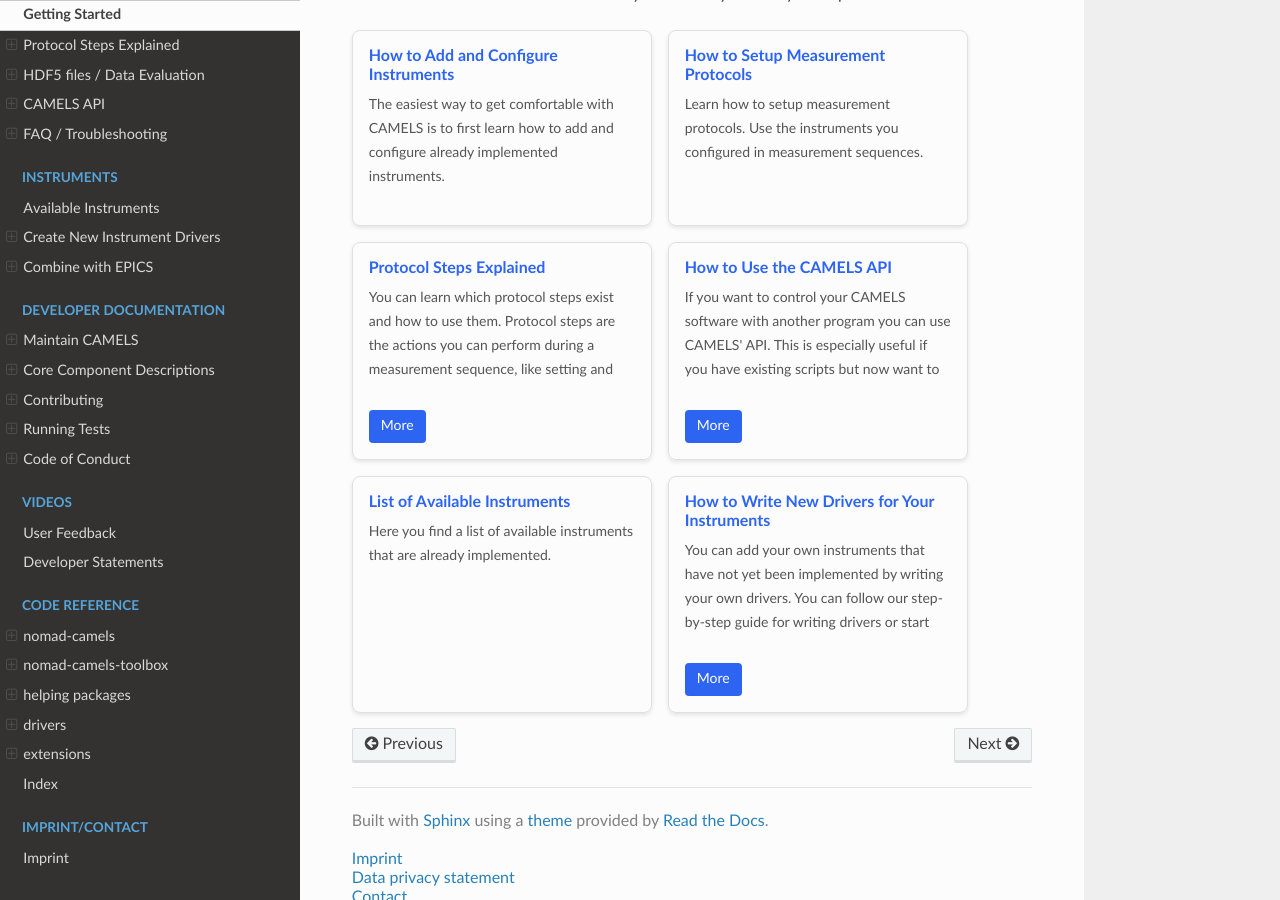
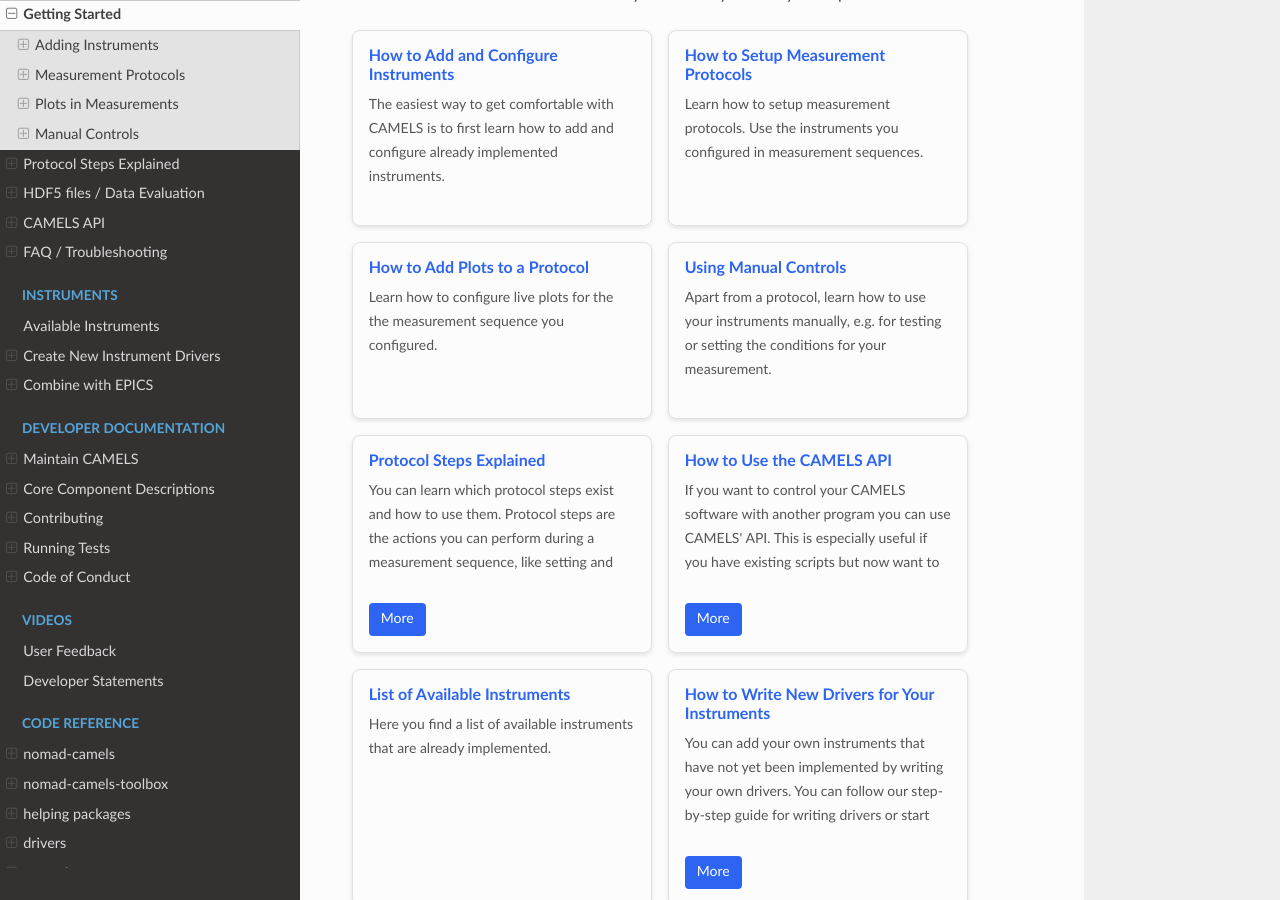
Before and after one commit to FAU-LAP/NOMAD-CAMELS, a Sphinx documentation site: the page built from docs/source/doc/tutorials/quick_start.md, in a window 1280 px wide and 900 px high, scrolled down 304 px. Built offline with Sphinx 7.4.7 and the Read the Docs theme 3.1.0, drawn with Linux system fonts in a browser that asks for light colours; pages that are not in the unit, such as notebooks, are missing from menus; the version number is read from the project's files by our own code.

Commit message:
added more links to quick start

````diff
--- a/docs/source/doc/tutorials/quick_start.md
+++ b/docs/source/doc/tutorials/quick_start.md
@@ -11,6 +11,16 @@
   <a href="quick_start_protocols.html" class="box">
     <span class="box-title">How to Setup Measurement Protocols</span>
     <p class="box-content">Learn how to setup measurement protocols. Use the instruments you configured in measurement sequences.</p>
+  </a>
+
+  <a href="quick_start_plots.html" class="box">
+    <span class="box-title">How to Add Plots to a Protocol</span>
+    <p class="box-content">Learn how to configure live plots for the the measurement sequence you configured.</p>
+  </a>
+
+  <a href="quick_start_manual_controls.html" class="box">
+    <span class="box-title">Using Manual Controls</span>
+    <p class="box-content">Apart from a protocol, learn how to use your instruments manually, e.g. for testing or setting the conditions for your measurement.</p>
   </a>
 
   <a href="../protocol_steps/protocol_steps_landing.html" class="box">
@@ -37,6 +47,17 @@
   </a>
 </div>
 
+
+```{eval-rst}
+.. toctree::
+   :hidden:
+   :maxdepth: 2
+
+   Adding Instruments <quick_start_install.md>
+   Measurement Protocols <quick_start_protocols.md>
+   Plots in Measurements <quick_start_plots.md>
+   Manual Controls <quick_start_manual_control.md>
+```
 
 
 <!--
````
